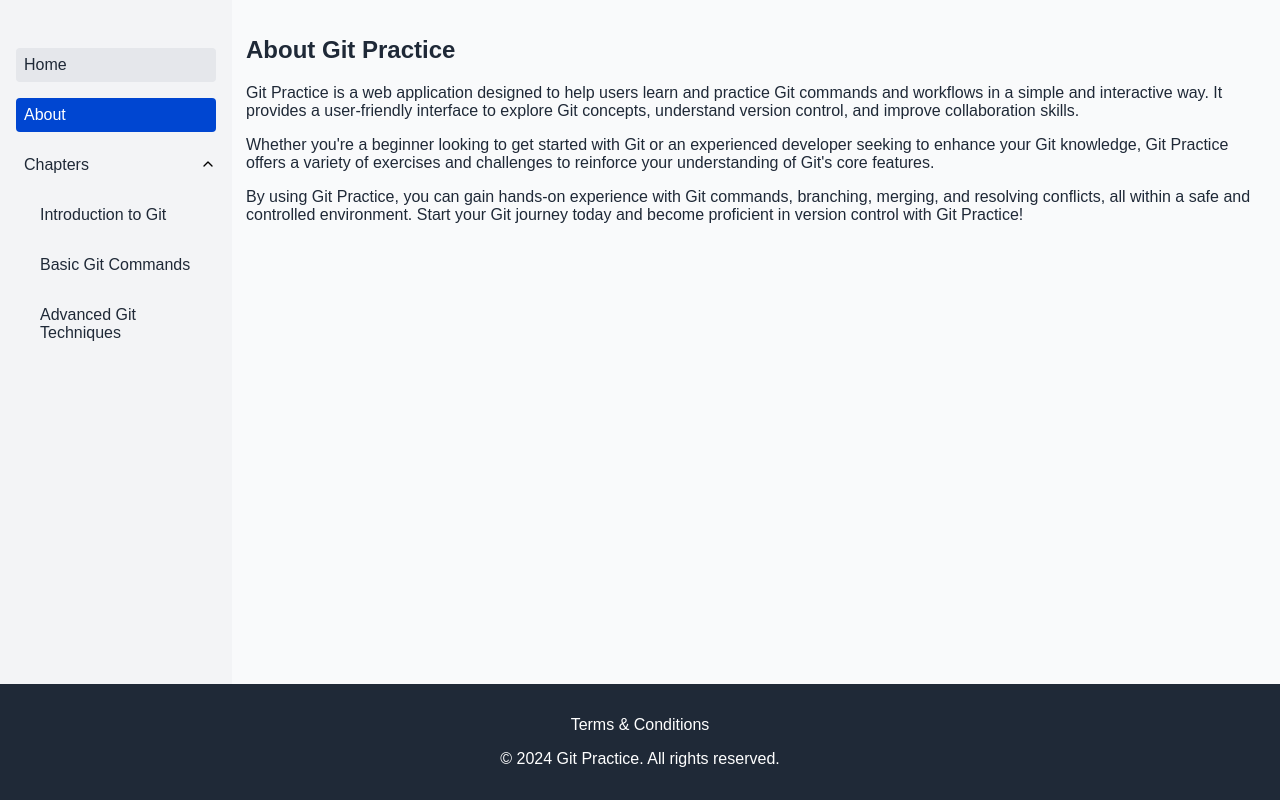
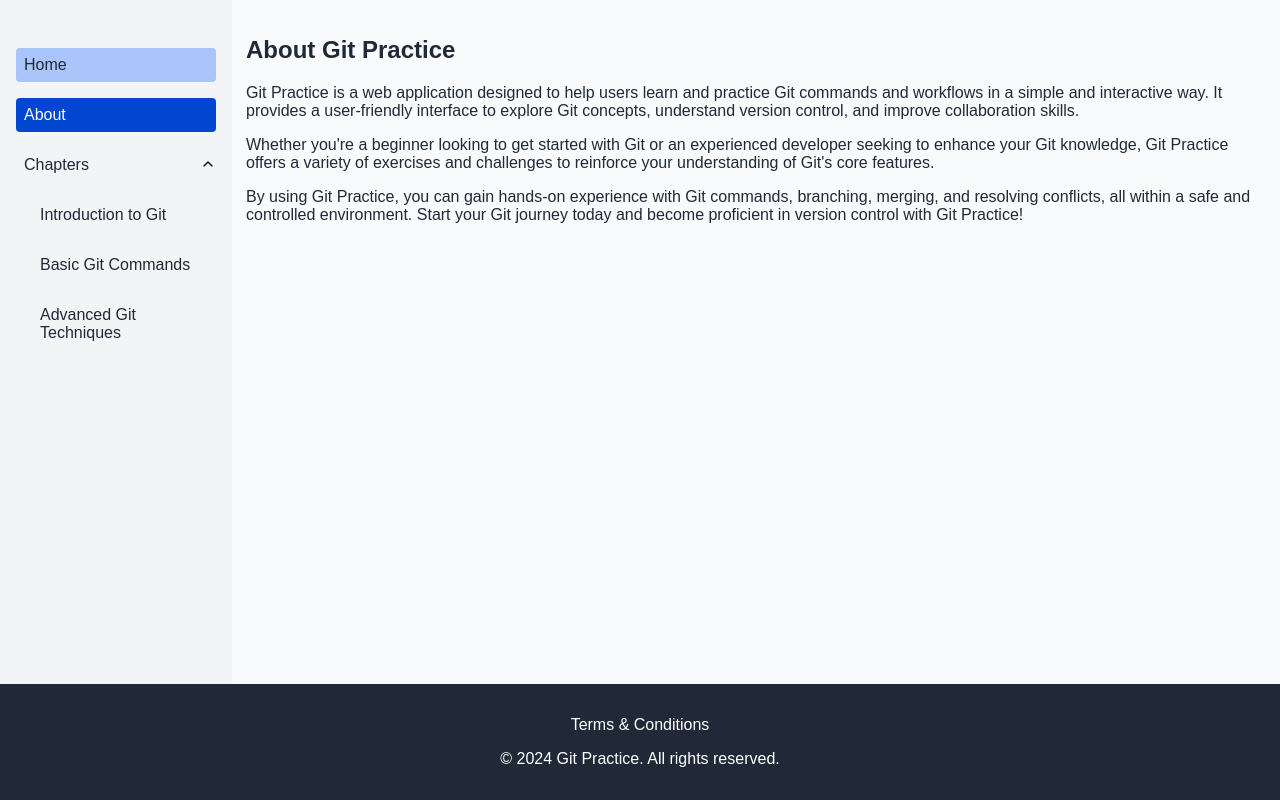
Before and after one commit to jaseemahmed/git-practice, a plain HTML site: page about.html in a window 1280 px wide. In both pictures the pointer is over the link "Home". Drawn offline with Linux system fonts and the light colour scheme.

Commit message:
bug: revert remote commit

```diff
--- a/styles.css
+++ b/styles.css
@@ -153,8 +153,7 @@ body {
   border-radius: 4px;
 }
 .site-navigation li a:hover {
-  background: #e5e7eb;
-  change to: #aac5fa
+  background: #aac5fa;
   padding: 8px;
   border-radius: 4px;
 }
```
